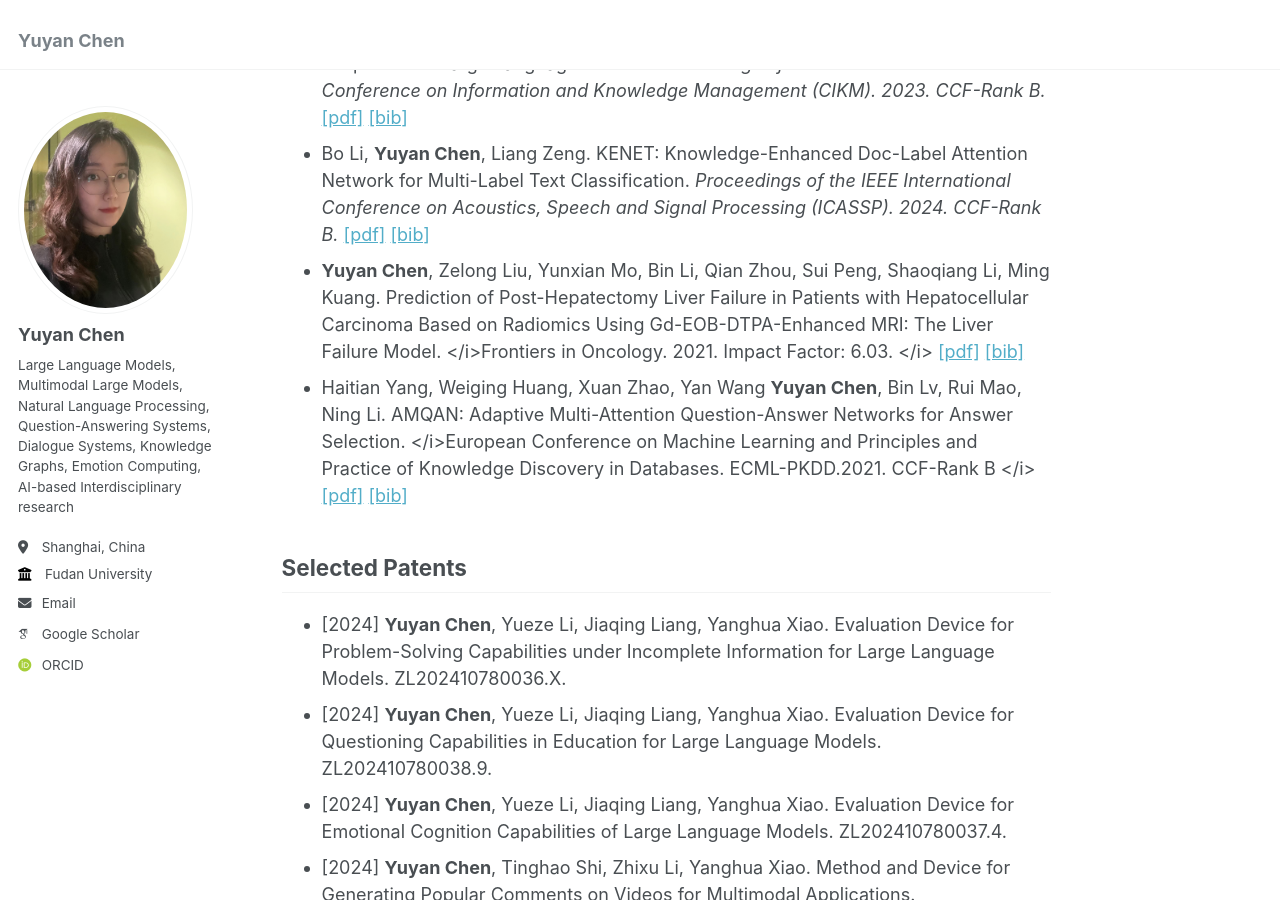
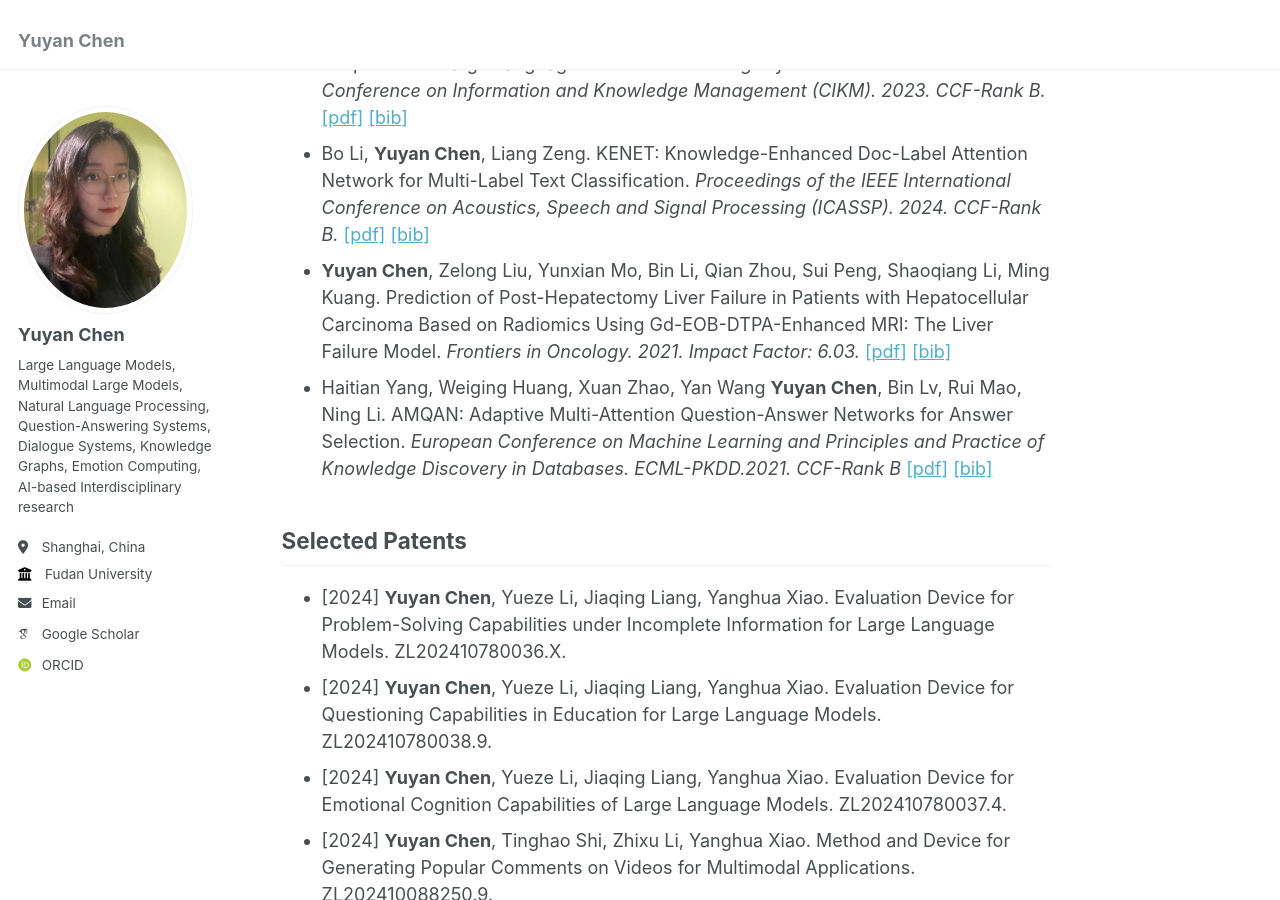
Before and after one commit to Yukyin/Yukyin.github.io, a Jekyll site: the page built from _pages/about.md, in a window 1280 px wide and 900 px high, scrolled down 2584 px. Built offline with Jekyll 4.4.1, drawn with Linux system fonts in a browser that asks for light colours; some web fonts are replaced.

Commit message:
Initial commit

```diff
--- a/_pages/about.md
+++ b/_pages/about.md
@@ -64,8 +64,8 @@ My overarching goal is to develop intelligent, empathetic, and trustworthy AI sy
 * <strong>Yuyan Chen</strong>, Qiang Fu, Ge Fan, Lun Du, Jian-Guang Lou, Shi Han, Zhixu Li, Yanghua Xiao, Dongmei Zhang. Hadamard Adapter: An Extreme Parameter-Efficient Adapter Tuning Method for Pre-trained Language Models. </i> Proceedings of the 32nd ACM International Conference on Information and Knowledge Management (CIKM). 2023. CCF-Rank B. </i> [[pdf]](https://arxiv.org/pdf/2407.11033) [[code]](https://drive.google.com/drive/folders/1zom1cZKZkVWa9WF6pY533U02eTw6Oqg7?usp=sharing) [[bib]](/files/Hadamard.bib)
 * <strong>Yuyan Chen</strong>, Qiang Fu, Yichen Yuan, Zhihao Wen, Ge Fan, Dayiheng Liu, Dongmei Zhang, Zhixu Li, Yanghua Xiao. Hallucination Detection: Discerning Reliable Responses in Large Language Models. <i>Proceedings of the 32nd ACM International Conference on Information and Knowledge Management (CIKM). 2023. CCF-Rank B. </i> [[pdf]](https://dl.acm.org/doi/pdf/10.1145/3583780.3614905) [[bib]](/files/Hallucination_Detection.bib)
 * Bo Li, <strong>Yuyan Chen</strong>, Liang Zeng. KENET: Knowledge-Enhanced Doc-Label Attention Network for Multi-Label Text Classification. <i>Proceedings of the IEEE International Conference on Acoustics, Speech and Signal Processing (ICASSP). 2024. CCF-Rank B. </i> [[pdf]](https://arxiv.org/pdf/2403.01767) [[bib]](/files/KENET.bib)
-* <strong>Yuyan Chen</strong>, Zelong Liu, Yunxian Mo, Bin Li, Qian Zhou, Sui Peng, Shaoqiang Li, Ming Kuang. Prediction of Post-Hepatectomy Liver Failure in Patients with Hepatocellular Carcinoma Based on Radiomics Using Gd-EOB-DTPA-Enhanced MRI: The Liver Failure Model. </i>Frontiers in Oncology. 2021. Impact Factor: 6.03. </i> [[pdf]](https://www.frontiersin.org/journals/oncology/articles/10.3389/fonc.2021.605296/pdf?isPublishedV2=false) [[bib]](/files/Prediction_of_Post-Hepatectomy.bib)
-* Haitian Yang, Weiging Huang, Xuan Zhao, Yan Wang <strong>Yuyan Chen</strong>, Bin Lv, Rui Mao, Ning Li. AMQAN: Adaptive Multi-Attention Question-Answer Networks for Answer Selection. </i>European Conference on Machine Learning and Principles and Practice of Knowledge Discovery in Databases. ECML-PKDD.2021. CCF-Rank B  </i> [[pdf]](https://link.springer.com/content/pdf/10.1007/978-3-030-67664-3.pdf) [[bib]](/files/AMQAN.bib)
+* <strong>Yuyan Chen</strong>, Zelong Liu, Yunxian Mo, Bin Li, Qian Zhou, Sui Peng, Shaoqiang Li, Ming Kuang. Prediction of Post-Hepatectomy Liver Failure in Patients with Hepatocellular Carcinoma Based on Radiomics Using Gd-EOB-DTPA-Enhanced MRI: The Liver Failure Model. <i>Frontiers in Oncology. 2021. Impact Factor: 6.03. </i> [[pdf]](https://www.frontiersin.org/journals/oncology/articles/10.3389/fonc.2021.605296/pdf?isPublishedV2=false) [[bib]](/files/Prediction_of_Post-Hepatectomy.bib)
+* Haitian Yang, Weiging Huang, Xuan Zhao, Yan Wang <strong>Yuyan Chen</strong>, Bin Lv, Rui Mao, Ning Li. AMQAN: Adaptive Multi-Attention Question-Answer Networks for Answer Selection. <i>European Conference on Machine Learning and Principles and Practice of Knowledge Discovery in Databases. ECML-PKDD.2021. CCF-Rank B  </i> [[pdf]](https://link.springer.com/content/pdf/10.1007/978-3-030-67664-3.pdf) [[bib]](/files/AMQAN.bib)
 
 
 
```
